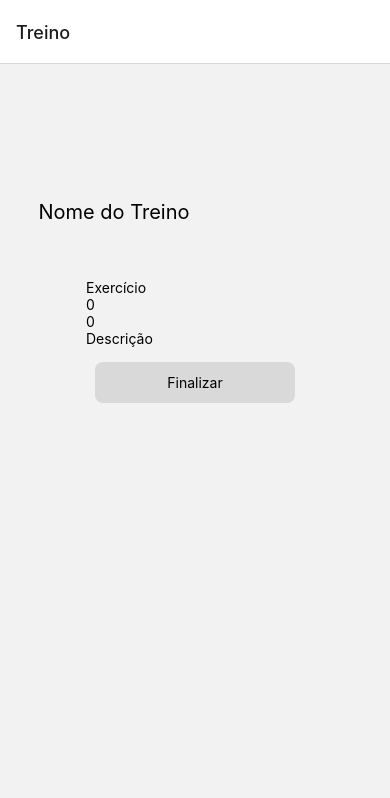
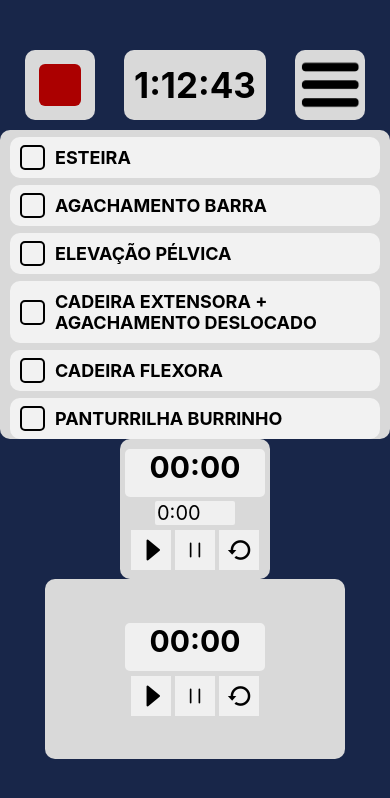
Before and after one commit to joaor-matos/BuddyBuilder, a React Native app: screen / in a window 390 px wide. Shown: the top 798 px of the page. Built offline with nearby package versions, Linux system fonts and the light colour scheme; grey boxes are pictures that could not be loaded.

Commit message:
Corrigindo a rota inicial

```diff
--- a/App.js
+++ b/App.js
@@ -78,7 +78,7 @@ const Stack = createNativeStackNavigator();
 function App() {
   return (
         <NavigationContainer>
-          <Stack.Navigator initialRouteName='Treino'>
+          <Stack.Navigator initialRouteName='Home'>
             <Stack.Screen options={{ headerShown: false }} name='Home' component={HomeScreen} />
             <Stack.Screen options={{ headerShown: true }} name='Configuracao' component={ConfigScreen} />
             <Stack.Screen options={{ headerShown: true }} name='IMC' component={IMCScreen} />
```
